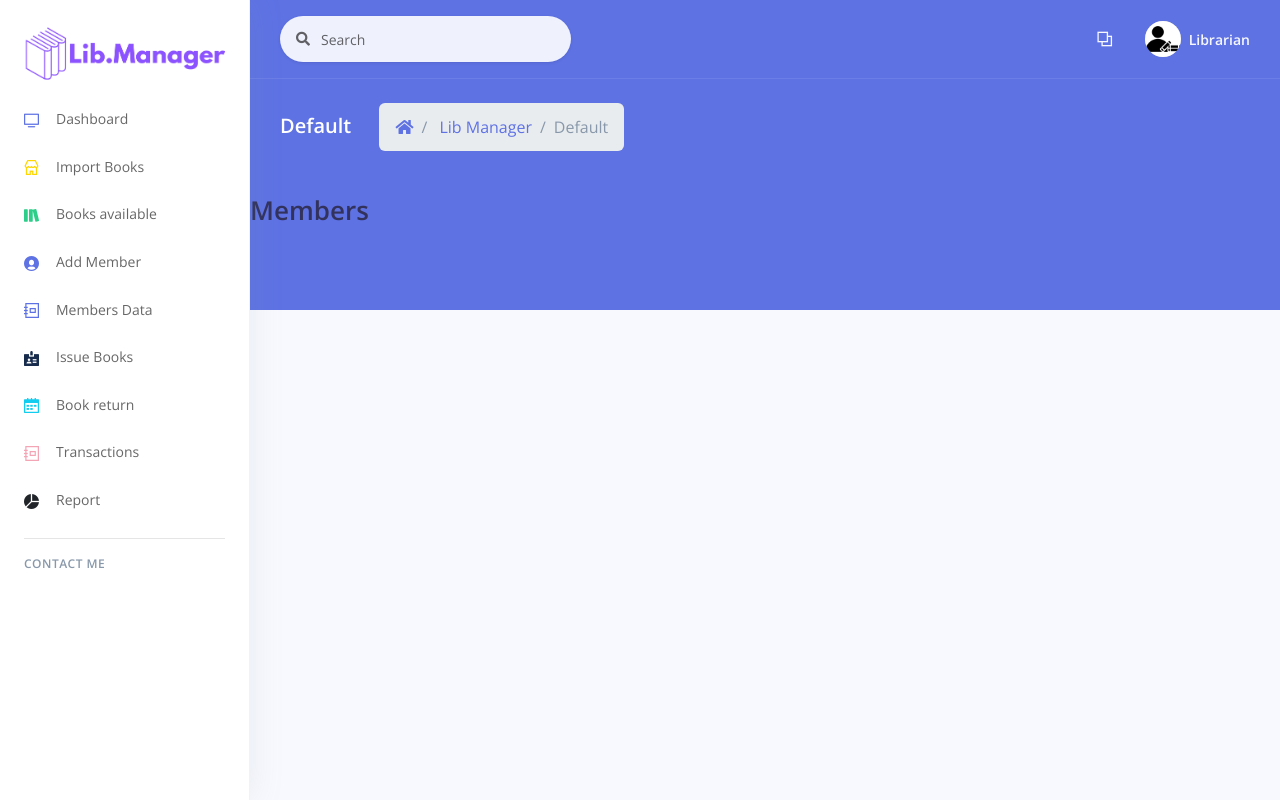
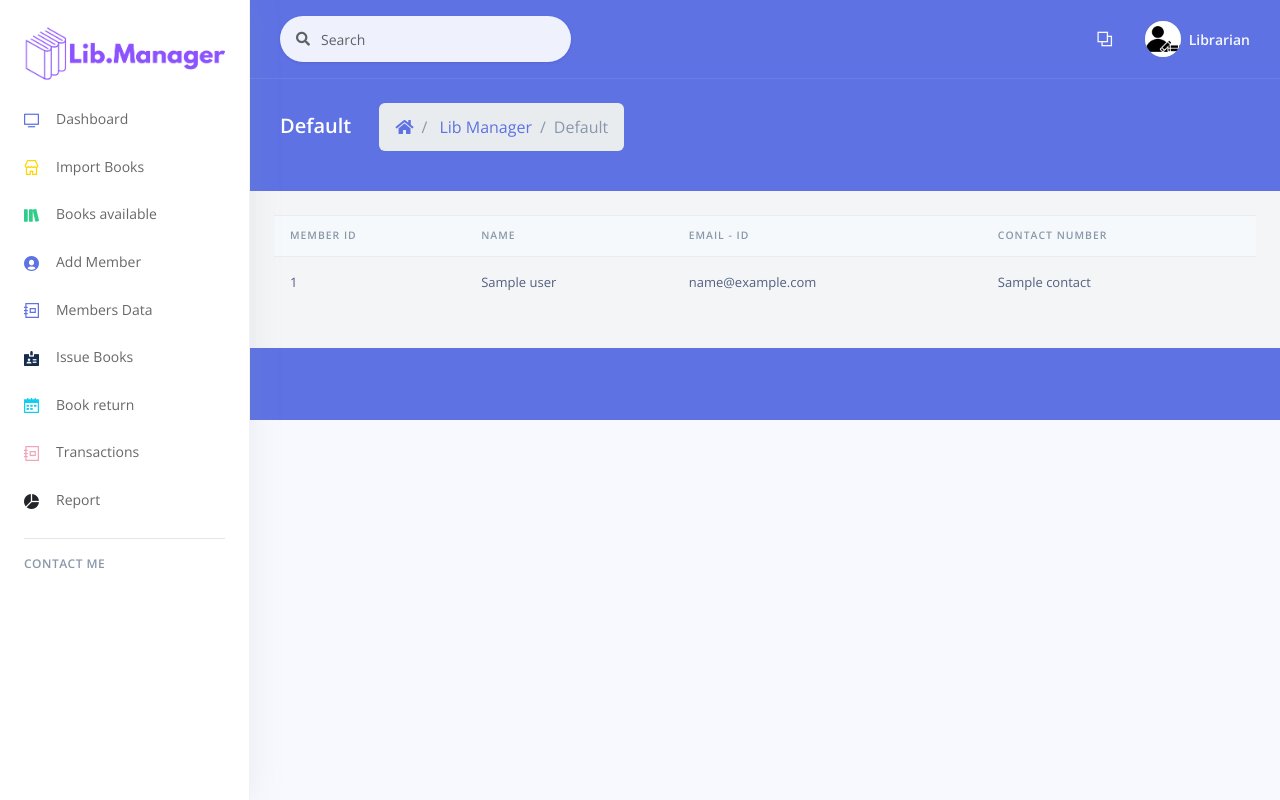
Before and after one commit to dsrao711/LibManager, a Flask app: template app/templates/members/members.html in a window 1280 px wide. Run offline with Flask 2, Linux system fonts and the light colour scheme; the template is opened without the code that fills it: most values are stand-ins (such as "Sample title", 1, 10 or a date in 2020); some libraries are stand-ins or nearby versions.

Commit message:
members module - get members

```diff
--- a/app/members/routes.py
+++ b/app/members/routes.py
@@ -18,3 +18,8 @@ def register():
         return redirect(url_for('members.register'))
 
     return render_template('members/add_member.html', title='Add Member', form=form)
+
+@bp.route("/members" , methods = ['GET' , 'POST'])
+def get_members():
+    users = members.query.all()
+    return render_template('members/members.html' , users = users)
--- a/app/templates/layout.html
+++ b/app/templates/layout.html
@@ -53,13 +53,13 @@
                             </a>
                         </li>
                         <li class="nav-item">
-                            <a class="nav-link" href="/add_member">
+                            <a class="nav-link" href="/register">
                                 <i class="ni ni-circle-08 text-primary"></i>
                                 <span class="nav-link-text">Add Member</span>
                             </a>
                         </li>
                         <li class="nav-item">
-                            <a class="nav-link" href="examples/map.html">
+                            <a class="nav-link" href="/members">
                                 <i class="ni ni-collection text-primary"></i>
                                 <span class="nav-link-text">Members Data</span>
                             </a>
--- a/app/templates/members/members.html
+++ b/app/templates/members/members.html
@@ -1,7 +1,40 @@
-{% extends './layout.html' %}
+{% extends './layout.html' %} {% block content %}
 
-{% block content %}
+<div class="card-body" style="background-color: #f4f5f7;">
+    <div class="table-responsive">
+        <div>
+            <table class="table align-items-center" id="table_to_highlight">
+                <thead class="thead-light">
+                    <tr>
+                        <th scope="col" class="sort" data-sort="id">Member ID</th>
+                        <th scope="col" class="sort" data-sort="title">Name</th>
+                        <th scope="col" class="sort" data-sort="author">Email - ID</th>
+                        <th scope="col" class="sort" data-sort="isbn">Contact Number</th>
+                    </tr>
+                </thead>
+                <tbody class="list">
+                    {% for user  in users %}
+                    <tr>
+                        <td class="id">
+                            {{user.member_id}}
+                        </td>
+                        <td class="title">
+                            {{user.name}}
+                        </td>
+                        <td class="author">
+                            {{user.email}}
+                        </td>
+                        <td class="isbn">
+                            {{user.contact}}
+                        </td>
+                    </tr>
 
-    <h1>Members</h1>
+                    {% endfor %}
+                </tbody>
+            </table>
+        </div>
+    </div>
+</div>
+
 
 {% endblock content %}
```
